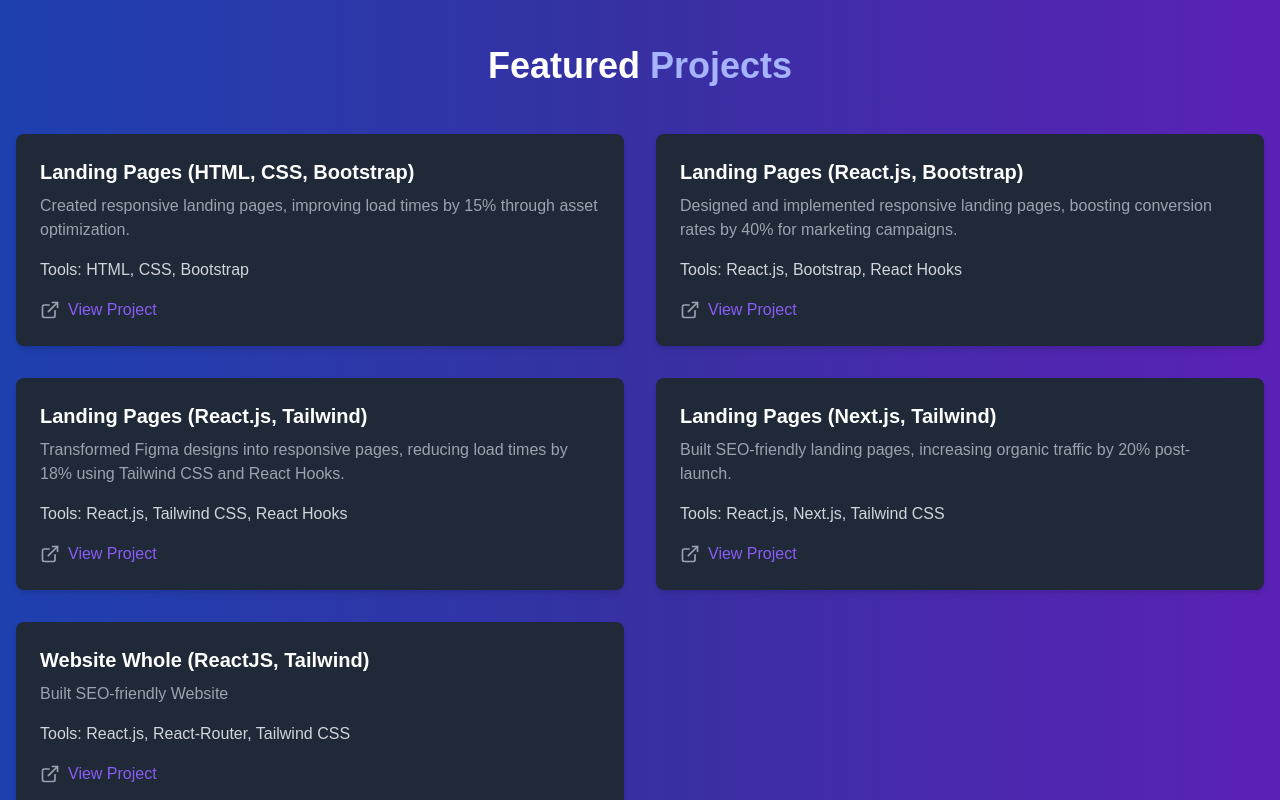
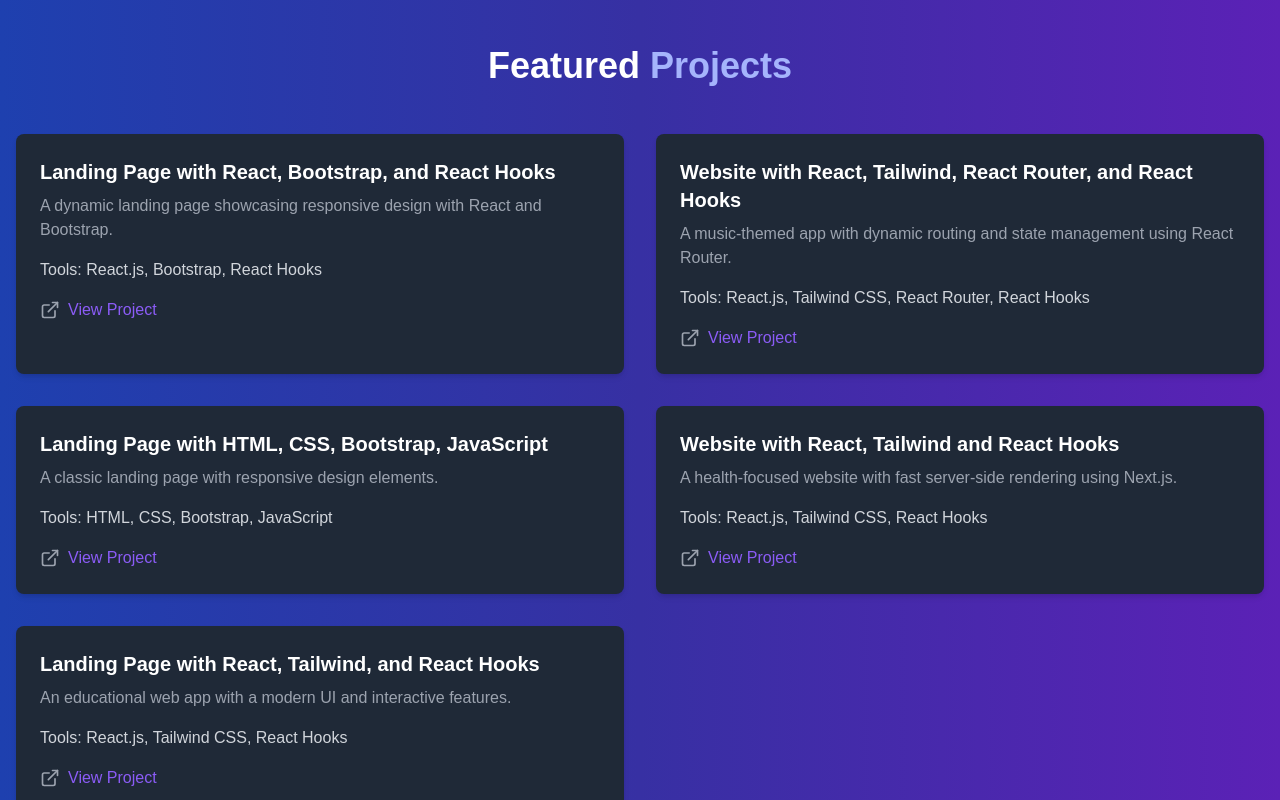
Before and after one commit to aritra-ad/portfolio-website-Aritra, a Next.js app: page / in a window 1280 px wide. Shown: the part 3460-4260 px from the top of the page. Built offline with nearby package versions, Linux system fonts and the light colour scheme.

Commit message:
Update portfolio website with latest components

```diff
--- a/components/Projects.tsx
+++ b/components/Projects.tsx
@@ -5,34 +5,34 @@ import { ExternalLink } from 'lucide-react'
 
 const projects = [
   {
-    title: "Landing Pages (HTML, CSS, Bootstrap)",
-    tools: "HTML, CSS, Bootstrap",
-    description: "Created responsive landing pages, improving load times by 15% through asset optimization.",
+    title: "Landing Page with React, Bootstrap, and React Hooks",
+    tools: "React.js, Bootstrap, React Hooks",
+    description: "A dynamic landing page showcasing responsive design with React and Bootstrap.",
+    link: "https://aritra-ad.github.io/web-project-2/",
+  },
+  {
+    title: "Website with React, Tailwind, React Router, and React Hooks",
+    tools: "React.js, Tailwind CSS, React Router, React Hooks",
+    description: "A music-themed app with dynamic routing and state management using React Router.",
+    link: "https://music-fs-jc87.vercel.app/",
+  },
+  {
+    title: "Landing Page with HTML, CSS, Bootstrap, JavaScript",
+    tools: "HTML, CSS, Bootstrap, JavaScript",
+    description: "A classic landing page with responsive design elements.",
     link: "https://aritra-ad.github.io/web-project-1/",
   },
   {
-    title: "Landing Pages (React.js, Bootstrap)",
-    tools: "React.js, Bootstrap, React Hooks",
-    description: "Designed and implemented responsive landing pages, boosting conversion rates by 40% for marketing campaigns.",
-    link: "https://aritra-ad.github.io/web-project-2/",
+    title: "Website with React, Tailwind and React Hooks",
+    tools: "React.js, Tailwind CSS, React Hooks",
+    description: "A health-focused website with fast server-side rendering using Next.js.",
+    link: "https://doctor-pro.vercel.app/",
   },
   {
-    title: "Landing Pages (React.js, Tailwind)",
+    title: "Landing Page with React, Tailwind, and React Hooks",
     tools: "React.js, Tailwind CSS, React Hooks",
-    description: "Transformed Figma designs into responsive pages, reducing load times by 18% using Tailwind CSS and React Hooks.",
-    link: "https://aritra-ad.github.io/web-project-3/",
-  },
-  {
-    title: "Landing Pages (Next.js, Tailwind)",
-    tools: "React.js, Next.js, Tailwind CSS",
-    description: "Built SEO-friendly landing pages, increasing organic traffic by 20% post-launch.",
-    link: "https://web-project-4.vercel.app/",
-  },
-  {
-    title: " Website Whole (ReactJS, Tailwind)",
-    tools: "React.js, React-Router, Tailwind CSS",
-    description: "Built SEO-friendly Website",
-    link: "https://music-fs-jc87.vercel.app/",
+    description: "An educational web app with a modern UI and interactive features.",
+    link: "https://edu-web-nine.vercel.app/",
   }
 ]
 
```
